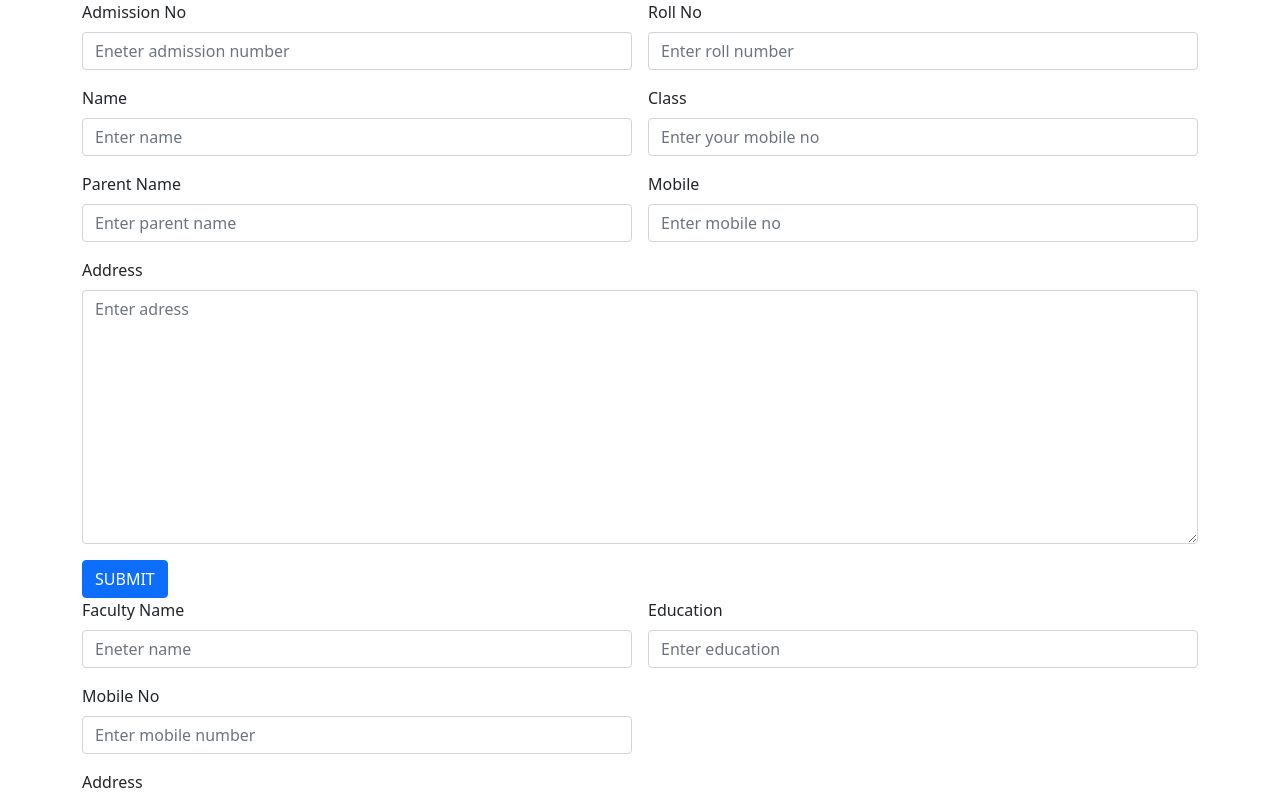
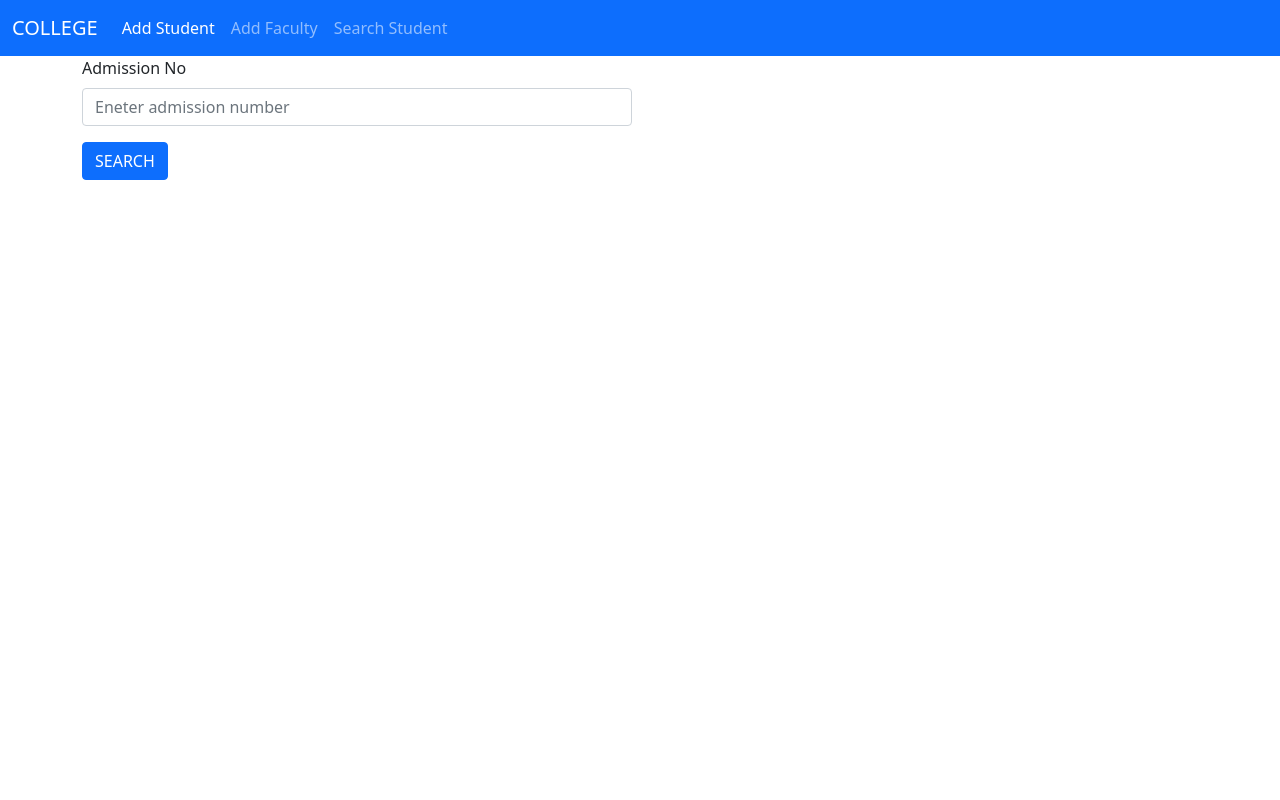
Before and after one commit to sruthybabu/CollegeManagement-ReactApp, a React (Create React App) app: page /search in a window 1280 px wide. Shown: the top 800 px of the page. Built offline with nearby package versions, Linux system fonts and the light colour scheme.

Commit message:
header complete

```diff
--- a/src/App.js
+++ b/src/App.js
@@ -5,13 +5,19 @@
 import AddStudent from './components/AddStudent';
 import AddFaculty from './components/AddFaculty';
 import SearchStudent from './components/SearchStudent';
+import { BrowserRouter, Route, Routes } from 'react-router-dom';
 
 function App() {
   return (
     <div>
-<AddStudent/>
-<AddFaculty/>
-<SearchStudent/>
+<BrowserRouter>
+<Routes>
+<Route path="/" exact element={<AddStudent/>}/>
+<Route path="/add" exact element={<AddFaculty/>}/>
+<Route path="/search" exact element={<SearchStudent/>}/>
+
+</Routes>
+</BrowserRouter>
     </div>
   );
 }
--- a/src/components/AddFaculty.js
+++ b/src/components/AddFaculty.js
@@ -1,5 +1,6 @@
 import axios from 'axios'
 import React, { useState } from 'react'
+import Header from './Header'
 
 const AddFaculty = () => {
     var [fname,setFname]=useState("")
@@ -31,6 +32,7 @@
     }
   return (
     <div>
+        <Header/>
         <div className="container">
     <div className="row">
         <div className="col col-12 col-sm-12 col-md-12 col-lg-12 col-xl-12 col-xxl-12">
--- a/src/components/AddStudent.js
+++ b/src/components/AddStudent.js
@@ -1,5 +1,6 @@
 import axios from 'axios'
 import React, { useState } from 'react'
+import Header from './Header'
 
 const AddStudent = () => {
     var [admno,setAdmno]=useState("")
@@ -34,6 +35,7 @@
 
   return (
     <div>
+        <Header/>
         <div className="container">
     <div className="row">
         <div className="col col-12 col-sm-12 col-md-12 col-lg-12 col-xl-12 col-xxl-12">
--- /dev/null
+++ b/src/components/Header.js
@@ -0,0 +1,35 @@
+import React from 'react'
+import { Link } from 'react-router-dom'
+
+const Header = () => {
+  return (
+    <div>
+        <nav className="navbar navbar-expand-lg navbar-dark bg-primary">
+  <div className="container-fluid">
+      <Link to="/" className="navbar-brand">COLLEGE</Link>
+
+    <button className="navbar-toggler" type="button" data-bs-toggle="collapse" data-bs-target="#navbarNav" aria-controls="navbarNav" aria-expanded="false" aria-label="Toggle navigation">
+      <span className="navbar-toggler-icon"></span>
+    </button>
+    <div className="collapse navbar-collapse" id="navbarNav">
+      <ul className="navbar-nav">
+        <li className="nav-item">
+            <Link to="/" className="nav-link active">Add Student</Link>
+        </li>
+        <li className="nav-item">
+         <Link to="/add" className="nav-link" >Add Faculty</Link>
+        </li>
+        <li className="nav-item">
+            <Link to="/search" className="nav-link">Search Student</Link>
+
+        </li>
+
+      </ul>
+    </div>
+  </div>
+</nav>
+    </div>
+  )
+}
+
+export default Header
--- a/src/components/SearchStudent.js
+++ b/src/components/SearchStudent.js
@@ -1,4 +1,5 @@
 import React, { useState } from 'react'
+import Header from './Header'
 
 const SearchStudent = () => {
     var [admno,setAdmno]=useState("")
@@ -8,6 +9,7 @@
     }
   return (
     <div>
+       <Header/>
         <div className='container'>
             <div className='row'>
                 <div className='col col-12 col-sm-12 col-md-12 col-lg-12 col-xl-12 col-xxl-12'>
```
